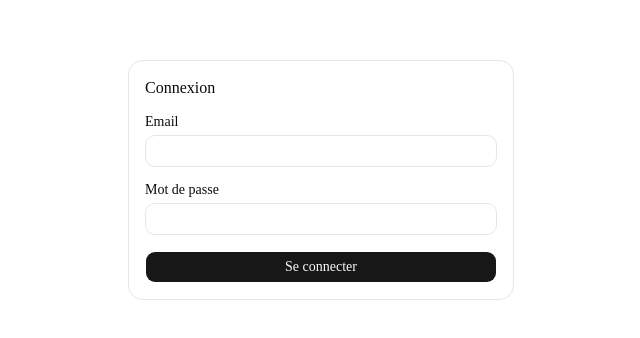
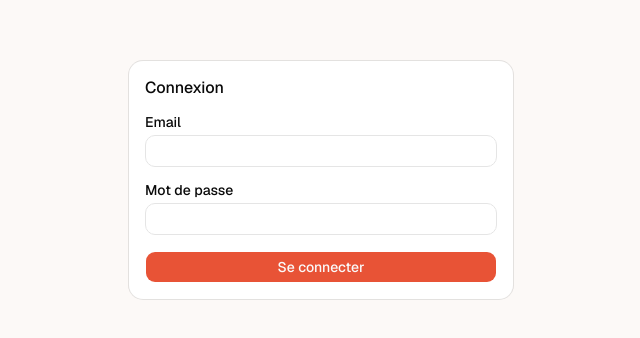
Before and after one commit to VicdSpt/CRM_BB, a Next.js app: page /login in a window 1280 px wide. Shown: the part 220-558 px from the top of the page, without its empty margins (319-959 px from the left). Built offline with nearby package versions, Linux system fonts and the light colour scheme; no server answers.

Commit message:
feat(design): accent corail, neutres chauds, police Geist appliquée

```diff
--- a/app/globals.css
+++ b/app/globals.css
@@ -7,7 +7,7 @@
 @theme inline {
   --color-background: var(--background);
   --color-foreground: var(--foreground);
-  --font-sans: var(--font-sans);
+  --font-sans: var(--font-geist-sans);
   --font-mono: var(--font-geist-mono);
   --font-heading: var(--font-sans);
   --color-sidebar-ring: var(--sidebar-ring);
@@ -49,13 +49,13 @@
 }
 
 :root {
-  --background: oklch(1 0 0);
+  --background: oklch(0.985 0.004 60);
   --foreground: oklch(0.145 0 0);
   --card: oklch(1 0 0);
   --card-foreground: oklch(0.145 0 0);
   --popover: oklch(1 0 0);
   --popover-foreground: oklch(0.145 0 0);
-  --primary: oklch(0.205 0 0);
+  --primary: oklch(0.64 0.19 33);
   --primary-foreground: oklch(0.985 0 0);
   --secondary: oklch(0.97 0 0);
   --secondary-foreground: oklch(0.205 0 0);
@@ -66,7 +66,7 @@
   --destructive: oklch(0.577 0.245 27.325);
   --border: oklch(0.922 0 0);
   --input: oklch(0.922 0 0);
-  --ring: oklch(0.708 0 0);
+  --ring: oklch(0.64 0.19 33);
   --chart-1: oklch(0.87 0 0);
   --chart-2: oklch(0.556 0 0);
   --chart-3: oklch(0.439 0 0);
@@ -75,7 +75,7 @@
   --radius: 0.625rem;
   --sidebar: oklch(0.985 0 0);
   --sidebar-foreground: oklch(0.145 0 0);
-  --sidebar-primary: oklch(0.205 0 0);
+  --sidebar-primary: oklch(0.64 0.19 33);
   --sidebar-primary-foreground: oklch(0.985 0 0);
   --sidebar-accent: oklch(0.97 0 0);
   --sidebar-accent-foreground: oklch(0.205 0 0);
@@ -90,8 +90,8 @@
   --card-foreground: oklch(0.985 0 0);
   --popover: oklch(0.205 0 0);
   --popover-foreground: oklch(0.985 0 0);
-  --primary: oklch(0.922 0 0);
-  --primary-foreground: oklch(0.205 0 0);
+  --primary: oklch(0.69 0.19 33);
+  --primary-foreground: oklch(0.985 0 0);
   --secondary: oklch(0.269 0 0);
   --secondary-foreground: oklch(0.985 0 0);
   --muted: oklch(0.269 0 0);
@@ -101,7 +101,7 @@
   --destructive: oklch(0.704 0.191 22.216);
   --border: oklch(1 0 0 / 10%);
   --input: oklch(1 0 0 / 15%);
-  --ring: oklch(0.556 0 0);
+  --ring: oklch(0.69 0.19 33);
   --chart-1: oklch(0.87 0 0);
   --chart-2: oklch(0.556 0 0);
   --chart-3: oklch(0.439 0 0);
@@ -109,7 +109,7 @@
   --chart-5: oklch(0.269 0 0);
   --sidebar: oklch(0.205 0 0);
   --sidebar-foreground: oklch(0.985 0 0);
-  --sidebar-primary: oklch(0.488 0.243 264.376);
+  --sidebar-primary: oklch(0.69 0.19 33);
   --sidebar-primary-foreground: oklch(0.985 0 0);
   --sidebar-accent: oklch(0.269 0 0);
   --sidebar-accent-foreground: oklch(0.985 0 0);
--- a/app/layout.tsx
+++ b/app/layout.tsx
@@ -13,8 +13,8 @@ const geistMono = Geist_Mono({
 });
 
 export const metadata: Metadata = {
-  title: "Create Next App",
-  description: "Generated by create next app",
+  title: "CRM-BB",
+  description: "CRM pour coach sportif — rendez-vous, élèves, finances.",
 };
 
 export default function RootLayout({
@@ -23,7 +23,7 @@ export default function RootLayout({
   children: React.ReactNode;
 }>) {
   return (
-    <html lang="en" className={`${geistSans.variable} ${geistMono.variable} h-full antialiased`}>
+    <html lang="fr" className={`${geistSans.variable} ${geistMono.variable} h-full antialiased`}>
       <body className="flex min-h-full flex-col">{children}</body>
     </html>
   );
```
